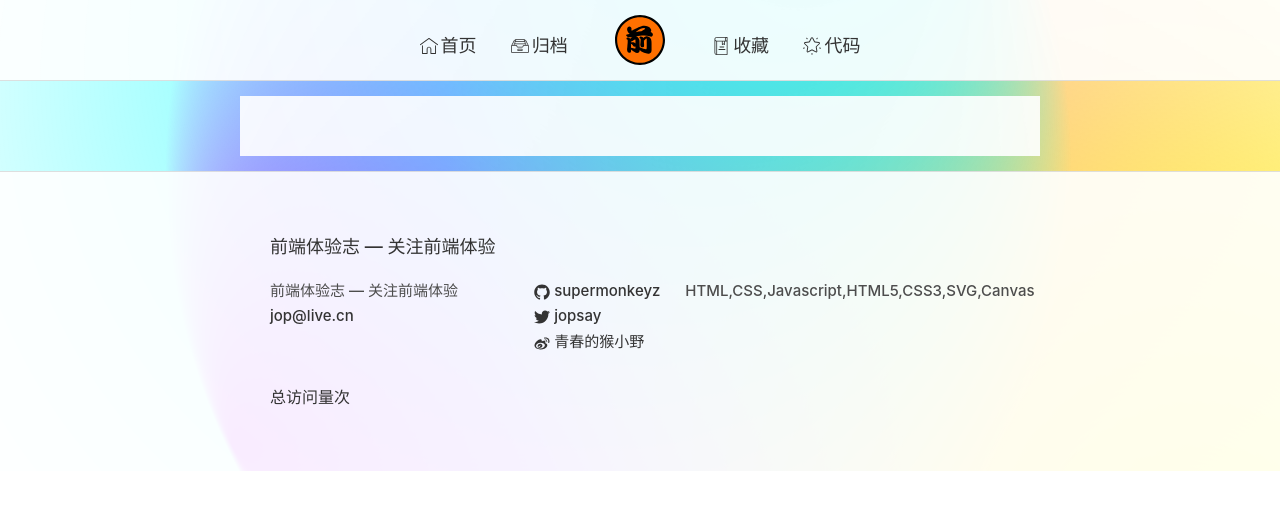
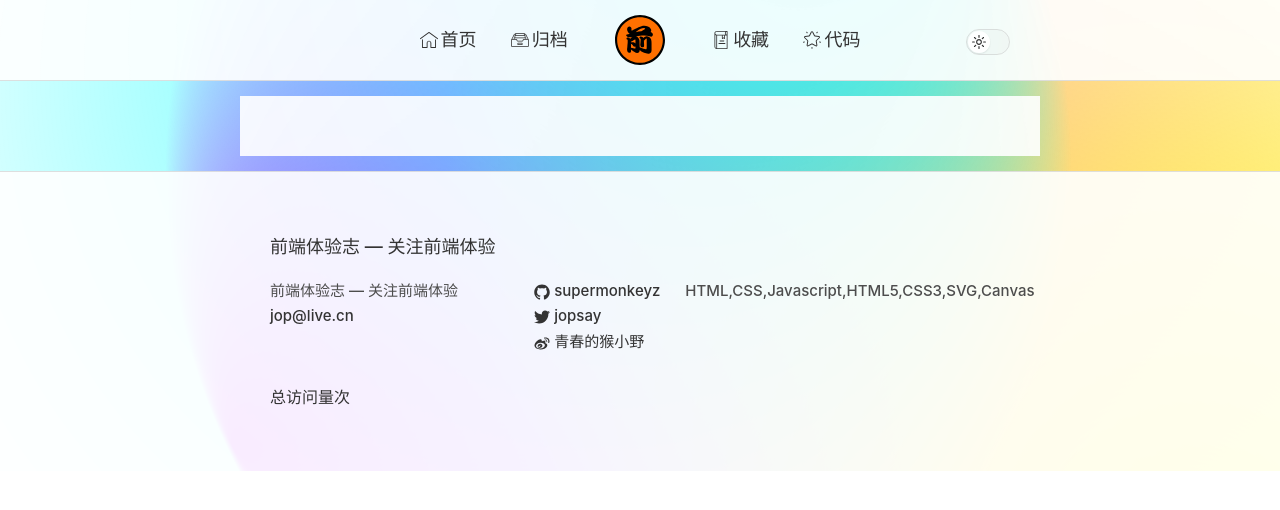
Before and after one commit to supermonkeyz/supermonkeyz.github.io, a Jekyll site: the page built from bookmark.html, in a window 1280 px wide. Shown: the top 510 px of the page. Built offline with Jekyll 4.4.1, drawn with Linux system fonts in a browser that asks for light colours; some web fonts are replaced; comment, search, counter and statistics services are not loaded.

Commit message:
feat: theme switcher

```diff
--- a/_includes/header.html
+++ b/_includes/header.html
@@ -115,8 +115,10 @@
           <svg viewBox="0 0 512 512" class="nav-icon"><use  xlink:href="#snippet"></use></svg>
           <span>代码</span>
         </a>
+		<span class="toggle-switch">
+			{% include theme-switch.html %}
+		</span>
       </div>
     </nav>
   </div>
-
 </header>
--- /dev/null
+++ b/_includes/theme-switch.html
@@ -0,0 +1,19 @@
+<label class="toggle-switch-main">
+    <input type="checkbox" onchange="handleSwitchChange(event)" />
+    <span class="toggle-switch-ui">
+        <i class="toggle-button">
+            <i class="toggle-icon-sun">{% include icon-sun.svg %}</i>
+            <i class="toggle-icon-moon">{% include icon-moon.svg %}</i>
+        </i>
+    </span>
+</label>
+<script>
+function handleSwitchChange(event) {
+    const root = document.documentElement;
+    if (event.currentTarget.checked) {
+        root.classList.add('theme-dark');
+    } else {
+        root.classList.remove('theme-dark');
+    }
+}
+</script>
--- a/_sass/_base.scss
+++ b/_sass/_base.scss
@@ -12,8 +12,7 @@
     --animation-bg-opacity: 1;
 }
 
-@media (prefers-color-scheme: dark) {
-    :root {
+@mixin dark-theme {
     --brand-color: #ff7000;
     --link-hover: #{lighten(#ff7000, 20%)};
     --background-color: #{rgba(#212121, 0.9)};
@@ -23,6 +22,15 @@
     --border-color: #{rgba(lighten(#212121, 25%), 0.5)};
     --animation-bg-opacity: 0.9;
 }
+
+@media (prefers-color-scheme: dark) {
+    :root {
+        @include dark-theme;
+    }
+}
+
+.theme-dark {
+    @include dark-theme;
 }
 
 *::-webkit-scrollbar {
--- a/_sass/_layout.scss
+++ b/_sass/_layout.scss
@@ -10,7 +10,7 @@
   // Positioning context for the mobile navigation icon
   position: relative;
   z-index: 9;
-  overflow: hidden;
+  // overflow: hidden;
 
   canvas {
     margin-top: -100px;
@@ -52,13 +52,15 @@
 }
 
 .site-nav {
+  position: relative;
+  margin-top: -6px;
   .menu-icon {
     display: none;
   }
 
   @include media-query($on-palm) {
     position: absolute;
-    top: 9px;
+    top: 26px;
     right: $spacing-unit / 2;
     background-color: var(--background-color);
     border: 0.5px solid var(--border-color);
@@ -91,9 +93,7 @@
 
     .trigger {
       opacity: 0;
-      transform: scale(0);
       transition: all 0.3s ease-in-out;
-      transform-origin: 18px -18px;
       max-height: 0;
       max-width: 0;
       overflow: hidden;
@@ -101,9 +101,11 @@
 
       &.show {
         opacity: 1;
-        transform: scale(1);
         max-height: 200px;
         max-width: 100px;
+        .toggle-switch {
+          display: block;
+        }
       }
     }
 
@@ -111,6 +113,14 @@
       display: block;
       margin: 0 !important;
       padding: 5px 20px;
+    }
+
+    .toggle-switch {
+      display: none;
+      position: static;
+      padding: 5px 20px;
+      text-align: left;
+      border-top: 1px solid var(--border-color);
     }
   }
 }
@@ -467,3 +477,86 @@
     opacity: 1;
   }
 }
+
+.toggle-switch {
+  position: absolute;
+  right: 0;
+  top: 8px;
+}
+
+.toggle-switch-main {
+  display: inline-flex;
+  vertical-align: top;
+  cursor: pointer;
+}
+
+.toggle-switch-ui {
+  display: inline-block;
+  border: 1px solid var(--border-color);
+  width: 42px;
+  height: 24px;
+  border-radius: 24px;
+  position: relative;
+  overflow: hidden;
+  &::before {
+    content: '';
+    position: absolute;
+    top: 0;
+    right: 0;
+    bottom: 0;
+    left: 0;
+    background: var(--border-color);
+    opacity: 0.15;
+  }
+}
+
+.toggle-button {
+  display: block;
+  position: relative;
+  width: 22px;
+  height: 22px;
+  background-color: var(--background-color);
+  border-radius: 20px;
+  margin: 1px;
+  box-shadow: 0 1px 2px rgba(0, 0, 0, .04), 0 1px 2px rgba(0, 0, 0, .06);
+  transition: transform 0.15s ease;
+}
+
+.toggle-button svg {
+    width: 14px;
+    height: 14px;
+    color: var(--text-main-color);
+    vertical-align: top;
+}
+
+.toggle-button > i {
+  display: inline-flex;
+  position: absolute;
+  top: 50%;
+  left: 50%;
+  transform: translate(-50%, -50%);
+}
+
+.toggle-switch input[type="checkbox"] {
+  opacity: 0;
+  position: absolute;
+}
+
+.toggle-switch input:checked + .toggle-switch-ui {
+  .toggle-button {
+    transform: translateX(calc(42px - 22px - 1px));
+  }
+  .toggle-icon-sun {
+    opacity: 0;
+  }
+  .toggle-icon-moon {
+    opacity: 1;
+  }
+}
+
+.toggle-icon-sun {
+  opacity: 1;
+}
+.toggle-icon-moon {
+  opacity: 0;
+}
```
Also changed, not shown: _includes/icon-moon.svg (added), _includes/icon-sun.svg (added). Lines whose indentation alone changed are shown as unchanged.
